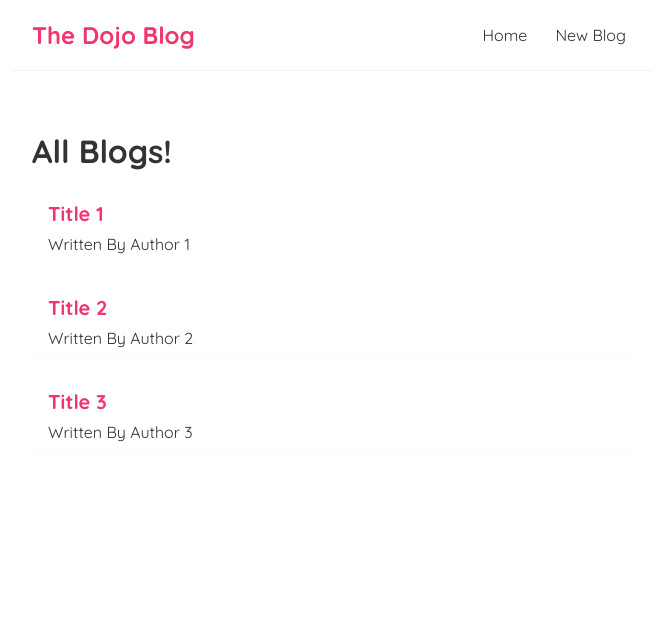
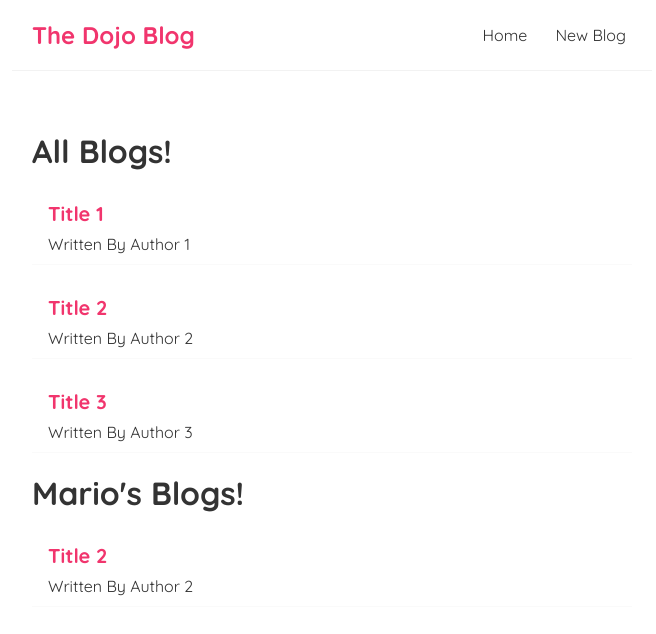
Before and after one commit to pmswami/Blogger, a React (Create React App) app in the folder dojo-blog/: page / in a window 1280 px wide. Shown: the top 634 px of the page, without its empty margins (308-964 px from the left). Built offline with nearby package versions, Linux system fonts and the light colour scheme.

Commit message:
restructured component for re-usability

```diff
--- a/dojo-blog/src/Home.js
+++ b/dojo-blog/src/Home.js
@@ -22,7 +22,7 @@
     //     else setName("Yoshi")
     // }
 
-    // const handleClickAgain = (name, event)=>{
+    // const handleClickAgain = (name,   event)=>{
     //     console.log(`Hello ${name}`)
     //     // console.log(event)
     // }
@@ -30,6 +30,7 @@
     return (
         <div className="home">
             <BlogList blogs={blogs} title="All Blogs!"/>
+            <BlogList blogs={blogs.filter((blog)=>blog.author==="Author 2")} title="Mario's Blogs!"/>
             {/* <div>
                 {blogs.map((blog)=>(
                     <div className="blog-preview" key={blog.id}>
```
Also changed, not shown: 1 other file (tests, documents, lock files or other folders).
